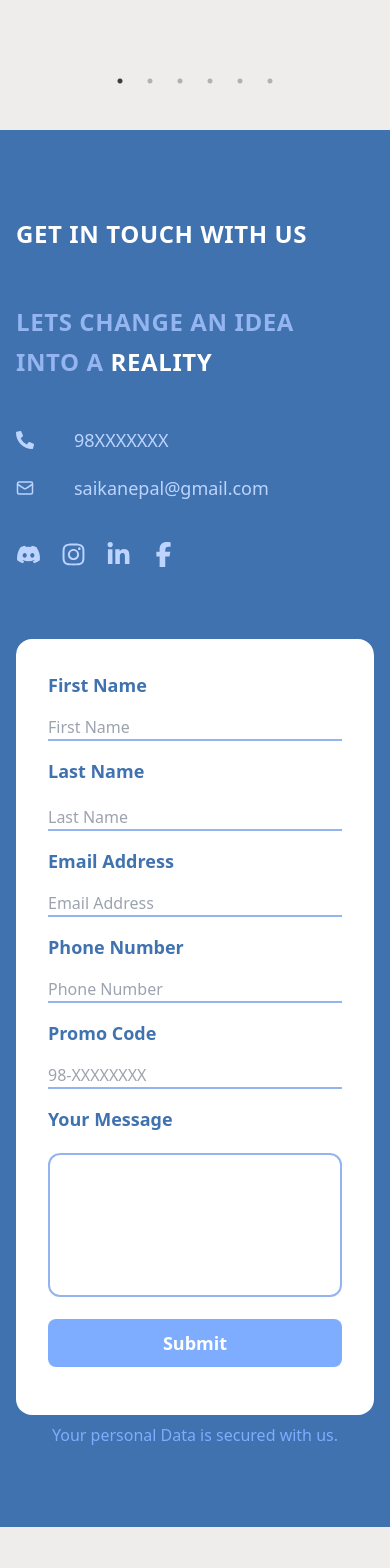
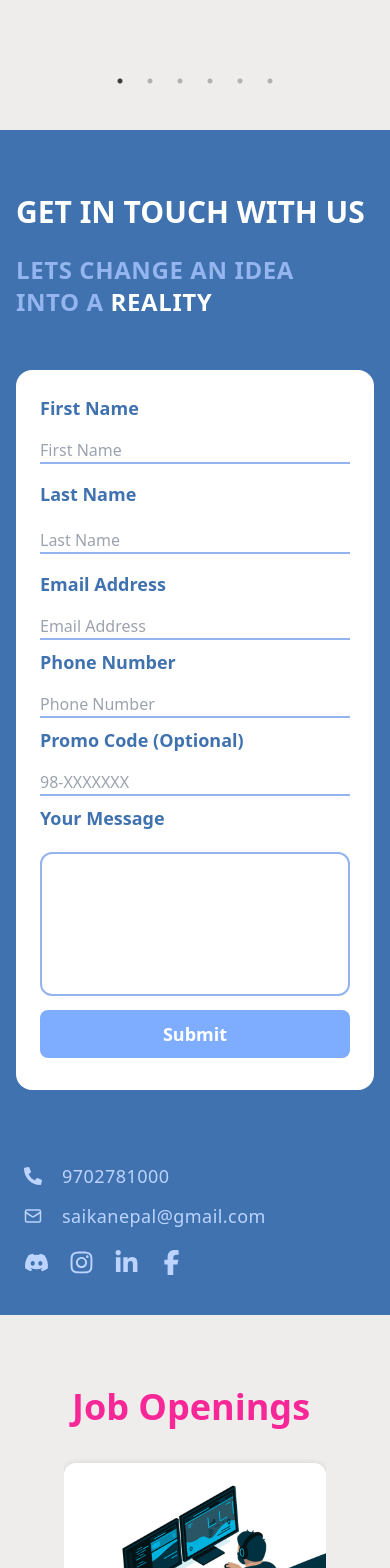
Before and after one commit to saikanepal/Saika_Nepal_Front_end, a React (Create React App) app: page / in a window 390 px wide. Shown: the part 1640-3208 px from the top of the page. Built offline with nearby package versions, Linux system fonts and the light colour scheme.

Commit message:
Complete Contact Section

```diff
--- a/src/Components/Alerts/TransitionAlerts.js
+++ b/src/Components/Alerts/TransitionAlerts.js
@@ -11,12 +11,11 @@ export default function TransitionAlerts({
       {open && (
         <div className="mb-2">
           <div
-            className={`flex justify-between items-center  p-1 ${
-              status ? "text-green-500" : "text-red-500"
-            } `}
+            className={`flex justify-between items-center p-1 ${status ? "text-[#3F72AF]" : "text-red-500"
+              } `}
             role="alert"
           >
-            <p>{msg}</p>
+            <p className="flex-1">{msg}</p>
             <button
               type="button"
               className="px-4 py-3"
@@ -25,9 +24,8 @@ export default function TransitionAlerts({
               }}
             >
               <svg
-                className={`h-6 w-6 ${
-                  status ? "text-green-500" : "text-red-500"
-                } `}
+                className={`h-6 w-6 ${status ? "text-[#3F72AF]" : "text-red-500"
+                  } `}
                 fill="none"
                 viewBox="0 0 24 24"
                 stroke="currentColor"
--- a/src/Components/Forms/ContactForm.js
+++ b/src/Components/Forms/ContactForm.js
@@ -1,6 +1,6 @@
 import React, { useState } from "react";
 import TransitionAlerts from "../Alerts/TransitionAlerts";
-import Loading from "../Loading/Loading";
+import { ImSpinner8 } from "react-icons/im";
 import request from "../../Utils/HttpRequests";
 import { FaPhoneAlt } from "react-icons/fa";
 import { LuMail } from "react-icons/lu";
@@ -48,7 +48,7 @@ const ContactForm = () => {
         setOpen(true);
         setStatus(true);
         setNotificationMessage(
-          "Thank you for contacting us, we Have Received Your Request we will get back to you soon !!"
+          "Thank you for contacting, we will get back to you soon !!"
         );
       }, 2000);
       // Add logic to submit form data
@@ -61,32 +61,32 @@ const ContactForm = () => {
   };
 
   return (
-    <div className="w-full py-16 px-4 sm:px-16 relative overflow-hidden text-white font-roboto bg-[#3F72AF]">
-      <div className="w-max-[1240px] gap-10 mx-auto grid lg:grid-cols-2">
-        <div className="text-lg flex flex-col gap-10 sm:gap-16 whitespace-normal my-4">
-          <h1 className="md:text-5xl sm:text-3xl text-2xl tracking-wide font-bold py-2">
+    <div className="w-full py-10 sm:py-16 px-4 sm:px-16 relative overflow-hidden text-white font-roboto bg-[#3F72AF]">
+      <div className="w-max-[1240px] gap-5 mx-auto grid lg:grid-cols-2">
+        <div className="text-lg flex flex-col gap-2 sm:gap-10 lg:gap-16 whitespace-normal my-4">
+          <h1 className="md:text-5xl sm:text-3xl text-3xl sm:tracking-wide font-bold py-2">
             GET IN TOUCH WITH US
           </h1>
           <h1 className="md:text-5xl sm:text-3xl tracking-wide text-2xl font-bold py-2">
-            <div className="flex flex-col gap-2">
+            <div className="flex flex-col sm:gap-2">
               <div className="text-[#94B5EF]">LETS CHANGE AN IDEA </div>
               <div> <span className="text-[#94B5EF]">INTO A </span>REALITY</div>
             </div>
           </h1>
-          <div className="flex flex-col gap-5 text-[#BCD4FF] text-lg sm:text-xl">
-            <span className="flex gap-10 items-center "><FaPhoneAlt />98XXXXXXX</span>
+          <div className="hidden lg:flex lg:flex-col gap-5 text-[#BCD4FF] text-lg sm:text-xl">
+            <span className="flex gap-10 items-center "><FaPhoneAlt />9702781000</span>
             <span className="flex gap-10 items-center"><LuMail />saikanepal@gmail.com</span>
           </div>
-          <div className="flex gap-5 text-[#BCD4FF]">
-            <a href="https://www.linkedin.com/" target="_blank"><FaDiscord size={25} /></a>
-            <a href="https://www.linkedin.com/" target="_blank"><FaInstagram size={25} /></a>
-            <a href="https://www.instagram.com/" target="_blank"><FaLinkedinIn size={25} /></a>
-            <a href="https://www.linkedin.com/" target="_blank"><FaFacebookF size={25} /></a>
+          <div className="hidden lg:flex gap-5 text-[#BCD4FF]">
+            <a href="https://discord.gg/rjuUH7jW" target="_blank"><FaDiscord size={25} /></a>
+            <a href="https://www.linkedin.com/company/103794010/" target="_blank"><FaInstagram size={25} /></a>
+            <a href="https://www.instagram.com/saikanepal/" target="_blank"><FaLinkedinIn size={25} /></a>
+            <a href="https://www.facebook.com/profile.php?id=61557187132667" target="_blank"><FaFacebookF size={25} /></a>
           </div>
         </div>
-        <div className="my-4 lg:w-[80%] w-full justify-self-end">
-          <div className="bg-white rounded-2xl p-8 sm:p-10 ">
-            <form className="space-y-4 md:space-y-6" onSubmit={handleSubmit}>
+        <div className="my-2 sm:my-4 lg:w-[80%] w-full justify-self-end">
+          <div className="bg-white rounded-2xl p-6 sm:p-10 ">
+            <form className="space-y-2 md:space-y-6" onSubmit={handleSubmit}>
               <div className="mb-4">
                 <div className="flex flex-col sm:flex-row gap-4">
                   <label
@@ -174,7 +174,7 @@ const ContactForm = () => {
                   htmlFor="referencecode"
                   className="block text-lg font-bold text-[#3F72AF] mb-1"
                 >
-                  Promo Code
+                  Promo Code (Optional)
                 </label>
                 <input
                   type="text"
@@ -182,7 +182,7 @@ const ContactForm = () => {
                   name="referencecode"
                   value={formData.referencecode}
                   onChange={handleChange}
-                  placeholder="98-XXXXXXXX"
+                  placeholder="98-XXXXXXX"
                   className="pt-3 w-full border-b-2 sm:border-b-4 border-[#93B4EF] text-black focus:outline-none"
                 />
               </div>
@@ -209,12 +209,13 @@ const ContactForm = () => {
 
               <button
                 type="submit"
-                className="w-full text-white bg-[#7eadff] hover:bg-[#3F72AF] focus:ring-4 focus:outline-none focus:ring-[##3F72AF] font-bold rounded-lg text-lg px-5 py-2.5 text-center"
+                className={`w-full text-white bg-[#7eadff] ${isLoading && "hover:bg-none"} hover:bg-[#3F72AF] focus:ring-4 focus:outline-none focus:ring-[##3F72AF] font-bold rounded-lg text-lg px-5 py-2.5 text-center`}
+                disabled={isLoading}
               >
-                Submit
+                {isLoading ? <ImSpinner8 className="animate-spin mx-auto" /> : "Submit"}
               </button>
-              {isLoading && <Loading />}
               <TransitionAlerts
+
                 msg={notificationMessage}
                 open={open}
                 setOpen={setOpen}
@@ -222,19 +223,27 @@ const ContactForm = () => {
               />
             </form>
           </div>
-          <div className="flex justify-center mt-2">
-            <p className="text-[#7eadff]">
-              Your personal Data is secured with us.
-            </p>
-          </div>
         </div>
+      </div>
+      <div className="mt-16 pl-2 flex flex-col sm:flex-row gap-5 justify-between">
+        <div className="lg:hidden flex flex-col gap-3 text-[#BCD4FF] text-lg tracking-wide sm:text-xl">
+          <span className="flex gap-5 sm:gap-5 items-center "><FaPhoneAlt />9702781000</span>
+          <span className="flex gap-5 sm:gap-5 items-center"><LuMail />saikanepal@gmail.com</span>
+        </div>
+        <div className="lg:hidden flex gap-5 sm:gap-5 text-[#BCD4FF]">
+          <a href="https://discord.gg/rjuUH7jW" target="_blank"><FaDiscord size={25} /></a>
+          <a href="https://www.linkedin.com/company/103794010/" target="_blank"><FaInstagram size={25} /></a>
+          <a href="https://www.instagram.com/saikanepal/" target="_blank"><FaLinkedinIn size={25} /></a>
+          <a href="https://www.facebook.com/profile.php?id=61557187132667" target="_blank"><FaFacebookF size={25} /></a>
+        </div>
+
       </div>
       <img src={bgBubbleImage} alt='Background Bubble' style={{ height: '500px' }} className='hidden lg:block absolute top-[10%]
       right-[38%]' />
 
       <img src={bgBubbleImage} alt='Background Bubble' style={{ height: '500px' }} className='hidden lg:block absolute -rotate-90 left-[20%] bottom-[10%]' />
 
-    </div>
+    </div >
   );
 };
 
```
